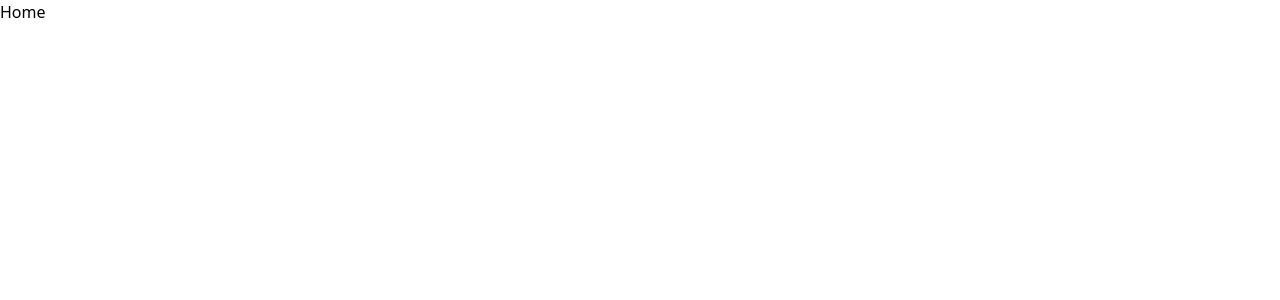
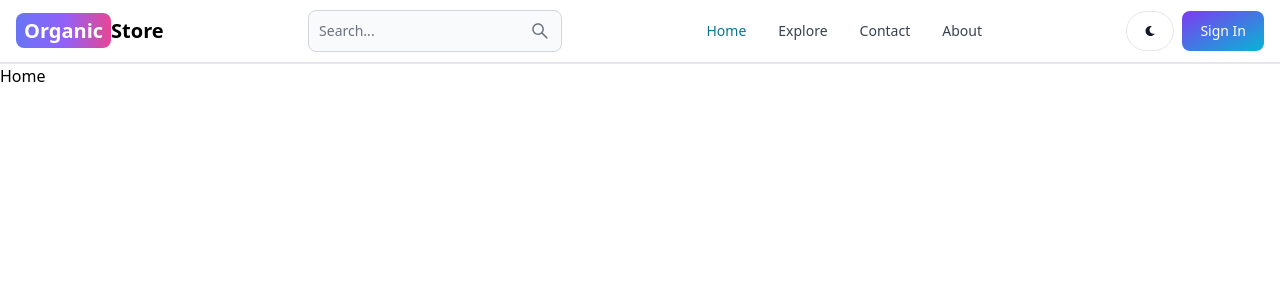
Before and after one commit to Cherrytan200/Organic-Website, a React (Vite) app in the folder Frontend/: page / in a window 1280 px wide. Shown: the top 300 px of the page. Built offline with nearby package versions, Linux system fonts and the light colour scheme.

Commit message:
Created Header section

```diff
--- a/Frontend/package.json
+++ b/Frontend/package.json
@@ -10,8 +10,10 @@
     "preview": "vite preview"
   },
   "dependencies": {
+    "flowbite-react": "^0.10.2",
     "react": "^18.3.1",
     "react-dom": "^18.3.1",
+    "react-icons": "^5.4.0",
     "react-router-dom": "^7.1.1"
   },
   "devDependencies": {
--- a/Frontend/src/App.jsx
+++ b/Frontend/src/App.jsx
@@ -6,10 +6,12 @@
 import Contact from './Pages/Contact.jsx'
 import Signup from './Pages/Signup.jsx';
 import Explore from './Pages/Explore.jsx';
+import Header from './Components/Header.jsx';
 
 export default function App() {
   return (
     <BrowserRouter>
+      <Header/>
         <Routes>
           <Route path='/' element={<Home/>}/>
           <Route path='/about' element={<About/>}/>
@@ -17,7 +19,6 @@
           <Route path='/sign-up' element={<Signup/>}/>
           <Route path='/contact' element={<Contact/>}/>
           <Route path='/explore' element={<Explore/>}/>
-
         </Routes>
     </BrowserRouter>
   )
--- /dev/null
+++ b/Frontend/src/Components/Header.jsx
@@ -0,0 +1,62 @@
+import React from 'react'
+import {Button, Navbar, TextInput} from 'flowbite-react'
+import { Link } from 'react-router-dom'
+import {AiOutlineSearch} from 'react-icons/ai'
+import {FaMoon} from 'react-icons/fa';
+import { useLocation } from 'react-router-dom';
+
+export default function Header() {
+    const path=useLocation().pathname;
+  return (
+    <Navbar className='border-b-2'>
+        <Link to="/" className='self-center whitespace-nowrap text-sm sm:text-xl font-semibold dark:text-white'>
+            <span className='px-2 py-1 bg-gradient-to-r from-indigo-500 via-purple-500 to-pink-500 rounded-lg text-white'>Organic</span>
+            Store
+        </Link>
+        <form>
+            <TextInput
+                type='text'
+                placeholder='Search...'
+                rightIcon={AiOutlineSearch}
+                className='hidden lg:inline'
+            />
+        </form>
+        <Button className='w-12 h-10 lg:hidden'color='gray' pill>
+            <AiOutlineSearch/>
+        </Button>
+        <div className='flex gap-2 md:order-2 '>
+            <Button className='w-12 h-10 hidden sm:inline ' color='gray' pill>
+                <FaMoon/>
+            </Button>
+            <Link>
+                <Button gradientDuoTone='purpleToBlue'>
+                    Sign In
+                </Button>
+            </Link>
+            <Navbar.Toggle/>
+        </div>
+        <Navbar.Collapse>
+            <Navbar.Link active={path==='/'} as={'div'}>
+                <Link to='/'>
+                    Home
+                </Link>
+            </Navbar.Link>
+            <Navbar.Link active={path==='/explore'} as={'div'}>
+                <Link to='/explore'>
+                    Explore
+                </Link>
+            </Navbar.Link>
+            <Navbar.Link active={path==='/contact'} as={'div'}>
+                <Link to='/contact'>
+                    Contact
+                </Link>
+            </Navbar.Link>
+            <Navbar.Link active={path==='/about'} as={'div'}>
+                <Link to='/about'>
+                    About
+                </Link>
+            </Navbar.Link>
+        </Navbar.Collapse>
+    </Navbar>
+  )
+}
--- a/Frontend/tailwind.config.js
+++ b/Frontend/tailwind.config.js
@@ -1,10 +1,14 @@
 /** @type {import('tailwindcss').Config} */
+const flowbite = require("flowbite-react/tailwind");
 export default {
   content: [
     "./src/**/*.{js,jsx,ts,tsx}",
+    flowbite.content(),
   ],
   theme: {
     extend: {},
   },
-  plugins: [],
+  plugins: [
+    flowbite.plugin(),
+  ],
 }
```
Also changed, not shown: 1 other file (tests, documents, lock files or other folders). Lines whose indentation alone changed are shown as unchanged.
